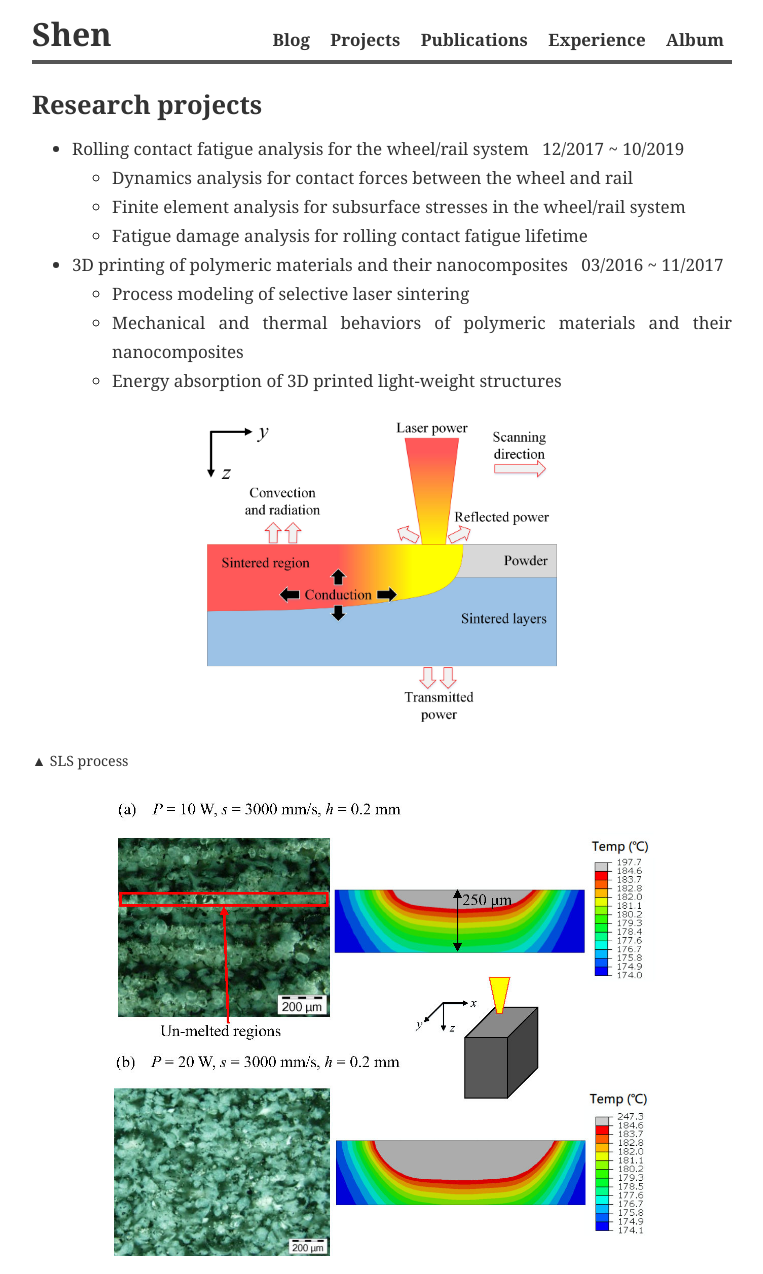
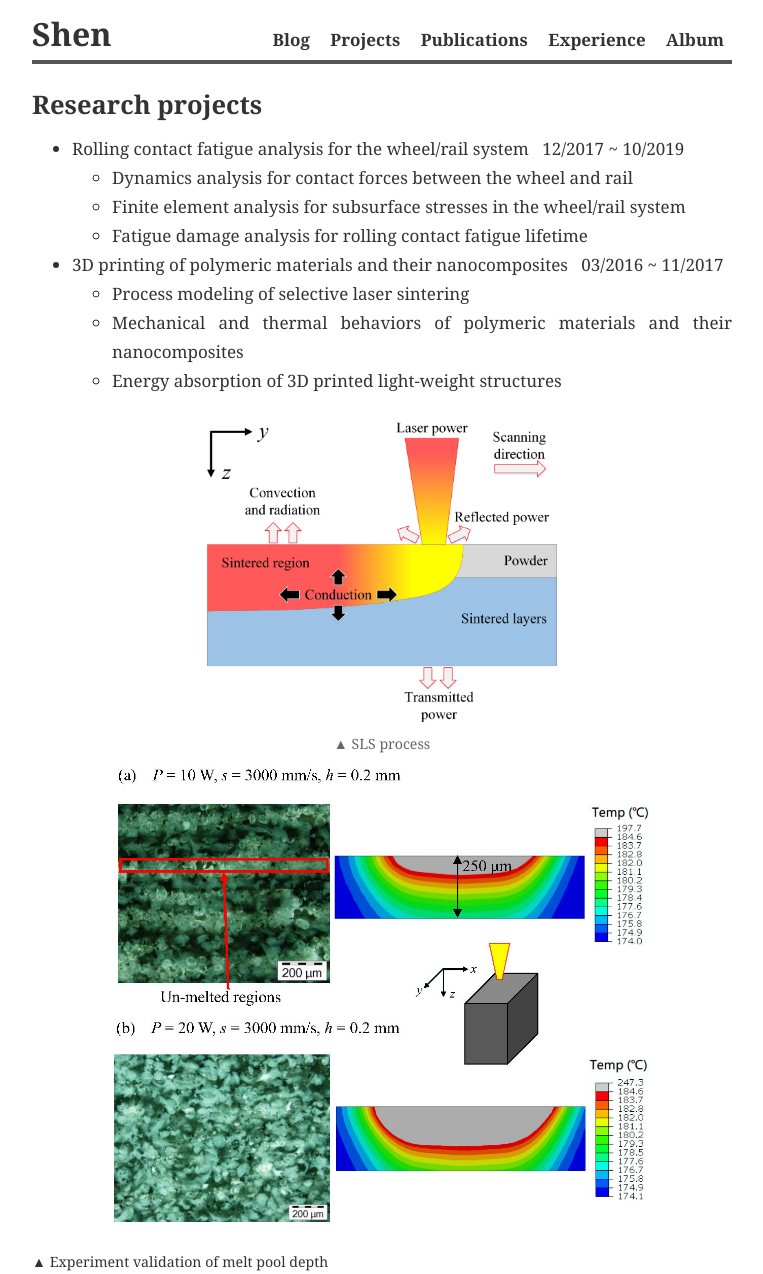
Before and after one commit to philshenfei/feishen, a Jekyll site: the page built from projects.md, in a window 1280 px wide. Shown: the top 1274 px of the page, without its empty margins (258-1021 px from the left). Built offline with Jekyll 4.4.1, drawn with Linux system fonts in a browser that asks for light colours; nearby versions of some CDN libraries; formulas are drawn with MathJax 3; grey boxes are pictures that could not be loaded.

Commit message:
Signed-off-by: philshenfei <philshenfei@gmail.com>

```diff
--- a/projects.md
+++ b/projects.md
@@ -17,8 +17,8 @@
 
 <div class="figure">
   <img src="{{ site.baseurl }}/img/SLS process.jpg"  width="50%">
+  <small>▲ SLS process</small>
 </div>
-<small>▲ SLS process</small>
 
 <div class="figure">
   <img src="{{ site.baseurl }}/img/Validation.jpg"  width="80%">
@@ -45,7 +45,7 @@
 <small>▲ Complex materials science phenomena in intense mechanical/environmental contacts [*<u>Figure source</u>*](https://www.mpie.de/4129501/2019_Vol_13_Issue1)</small>
 
 <div class="figure">
-  <img src="{{ site.baseurl }}/img/Contact-Part.jpg" width="80%">
+  <img src="{{ site.baseurl }}/img/Contact-Part.jpg" width="70%">
 </div>
 <small>▲ Simplified schematic of fretting fatigue</small>
 
```
